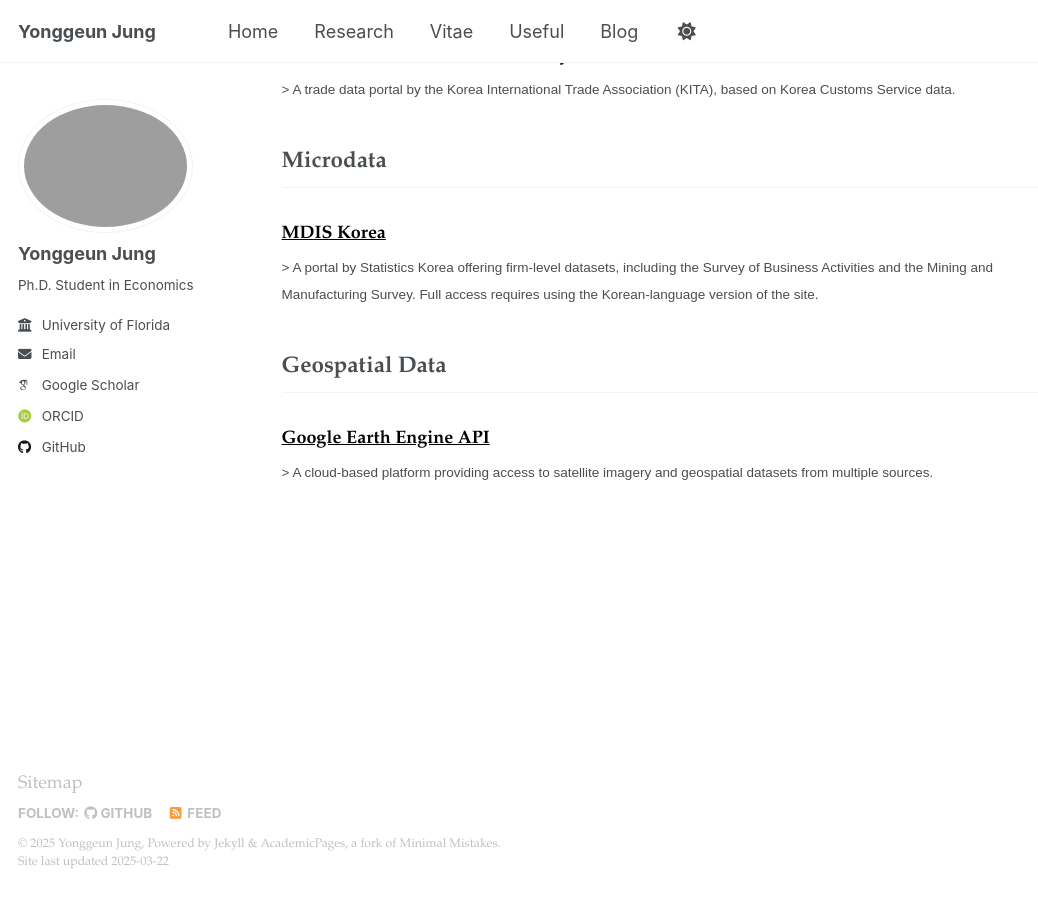
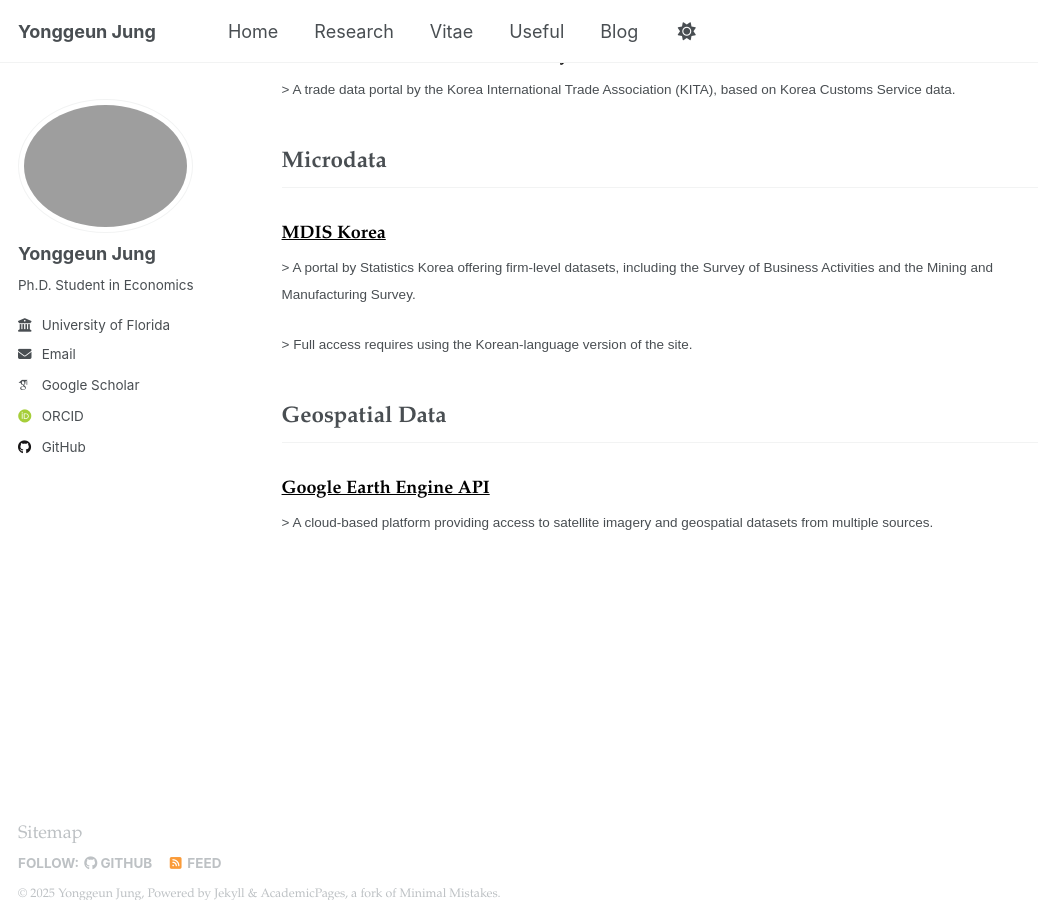
Before and after one commit to Yonggeun-Jung/yonggeun-jung.github.io, a Jekyll site: the page built from _pages/useful.md, in a window 1280 px wide and 900 px high, scrolled down 550 px. Shown: the whole window, without its empty margins (0-1038 px from the left). Built offline with Jekyll 4.4.1, drawn with Linux system fonts in a browser that asks for light colours; some web fonts are replaced.

Commit message:
Update useful.md

```diff
--- a/_pages/useful.md
+++ b/_pages/useful.md
@@ -33,6 +33,9 @@
 ### [MDIS Korea](https://mdis.kostat.go.kr/eng/pageLink.do?link=mdisDataService)
 <small class="text-muted" style="font-family: sans-serif;">>
 A portal by Statistics Korea offering firm-level datasets, including the Survey of Business Activities and the Mining and Manufacturing Survey.
+</small>
+
+<small class="text-muted" style="font-family: sans-serif;">>
 Full access requires using the Korean-language version of the site.
 </small>
 
```
